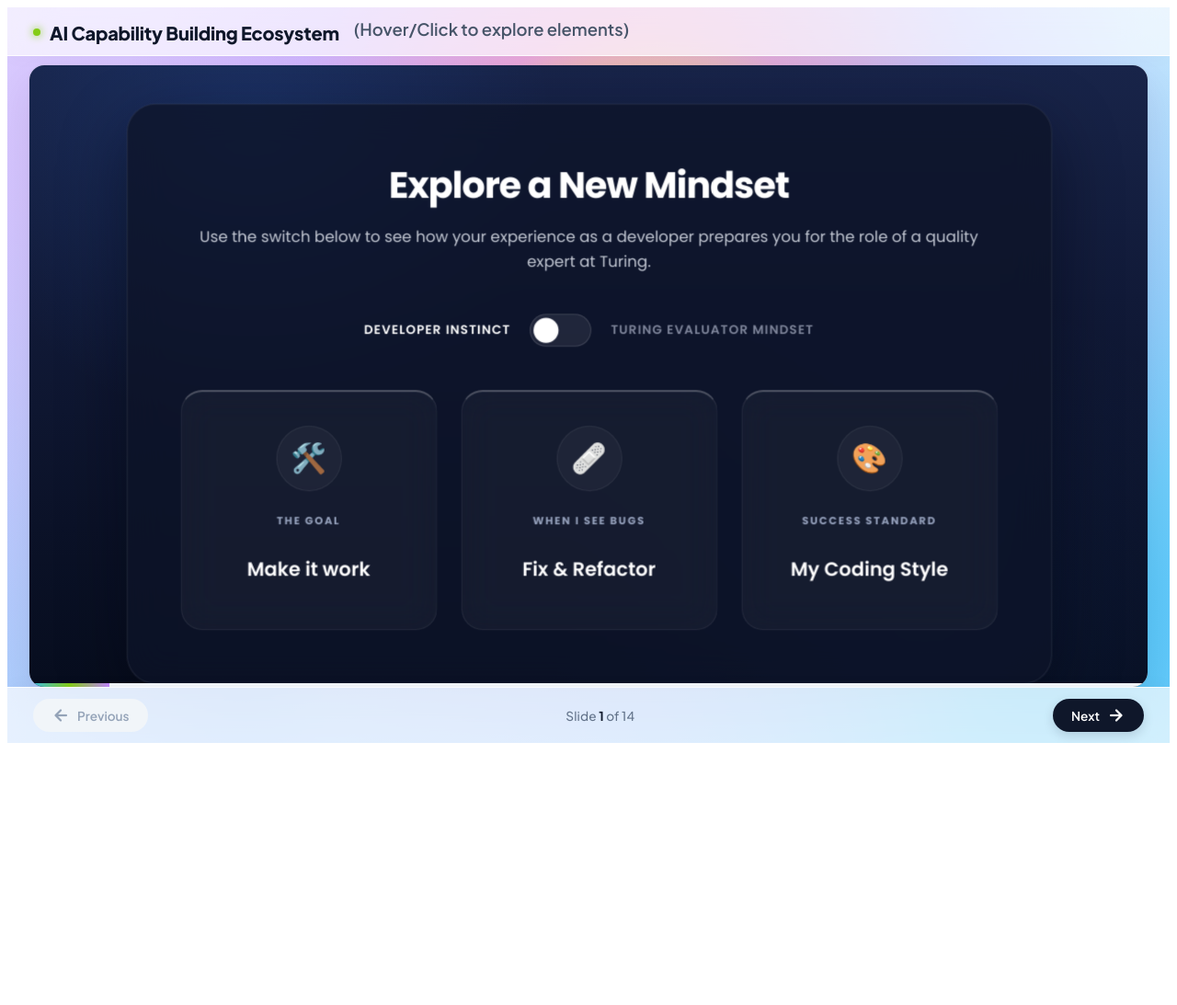
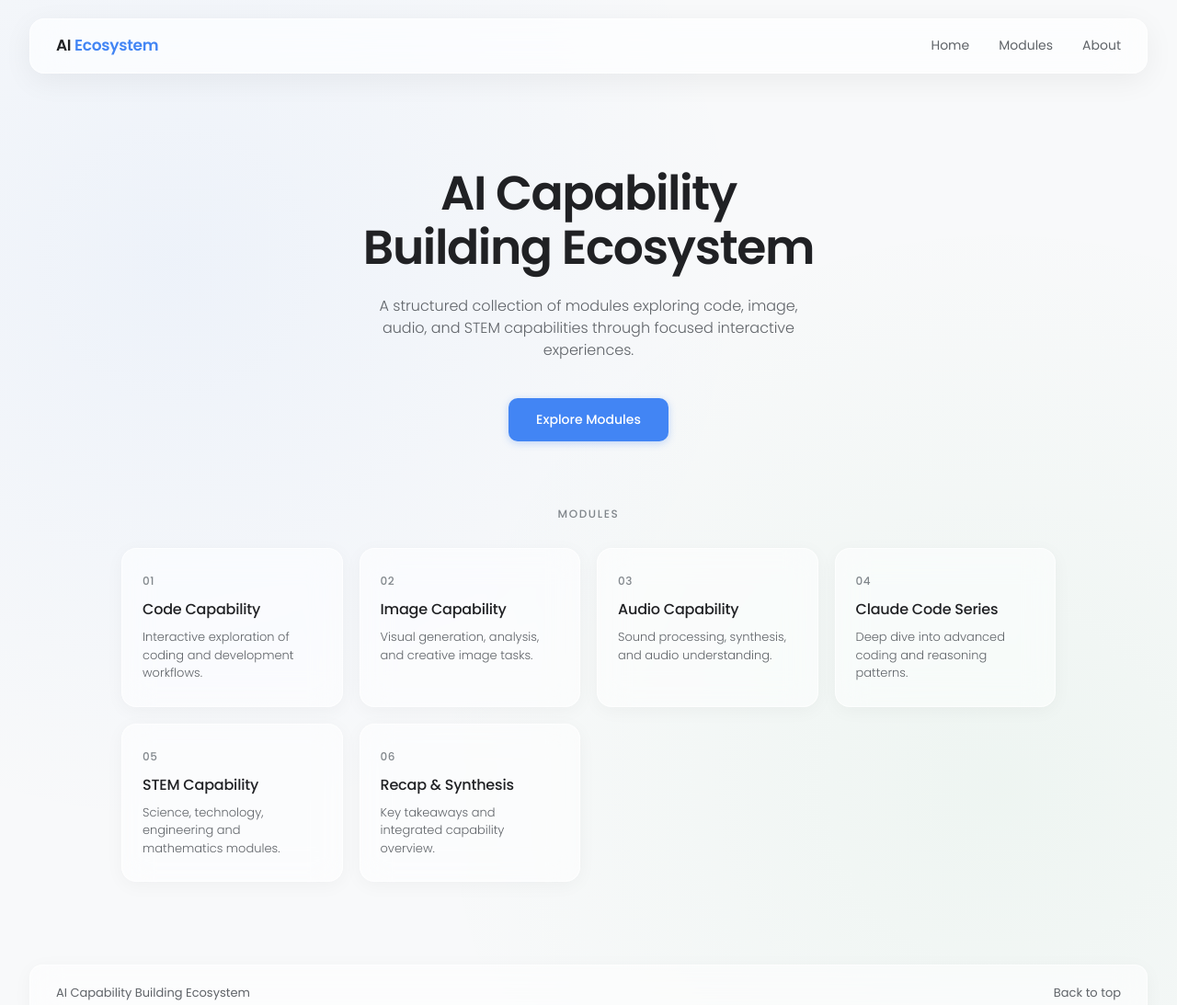
Before and after one commit to farheennasirkhan-learn/AI-Capability-Building, a plain HTML site: page index.html in a window 1280 px wide. Shown: the whole page at 92% size. Before the commit the page ends 816 px from the top, so only its background shows below. Drawn offline with nearby package versions, Linux system fonts and the light colour scheme.

Commit message:
Update index.html

```diff
--- a/index.html
+++ b/index.html
@@ -1,275 +1,339 @@
-<div class="mod-s15">
-  <link href="https://fonts.googleapis.com/css2?family=Plus+Jakarta+Sans:wght@300;400;500;600;700;800&display=swap" rel="stylesheet">
-  <link href="https://fonts.googleapis.com/css2?family=Material+Symbols+Rounded:opsz,wght,FILL,GRAD@24,600,1,0" rel="stylesheet">
+<!DOCTYPE html>
+<html lang="en">
+<head>
+  <meta charset="UTF-8">
+  <meta name="viewport" content="width=device-width, initial-scale=1.0">
+  <title>AI Capability Building Ecosystem</title>
+  <link href="https://fonts.googleapis.com/css2?family=Poppins:wght@300;400;500;600;700&display=swap" rel="stylesheet">
+  <style>
+    * {
+      margin: 0;
+      padding: 0;
+      box-sizing: border-box;
+    }
 
-  <style>
-    .mod-s15,
-    .mod-s15 * {
-      box-sizing: border-box;
-      font-family: 'Plus Jakarta Sans', sans-serif;
+    body {
+      font-family: 'Poppins', sans-serif;
+      background: #f8f9fa;
+      color: #202124;
+      min-height: 100vh;
+      line-height: 1.5;
+      -webkit-font-smoothing: antialiased;
+      background-image:
+        radial-gradient(circle at 15% 25%, rgba(66, 133, 244, 0.06) 0%, transparent 45%),
+        radial-gradient(circle at 85% 75%, rgba(52, 168, 83, 0.05) 0%, transparent 45%);
     }
-    .mod-s15 .material-symbols-rounded {
-      font-family: 'Material Symbols Rounded' !important;
-      font-weight: normal;
-      font-style: normal;
-      font-size: 20px;
-      line-height: 1;
-      letter-spacing: normal;
-      text-transform: none;
+
+    /* ===== GLASS HEADER ===== */
+    header {
+      position: sticky;
+      top: 20px;
+      z-index: 100;
+      margin: 20px 32px 0;
+      padding: 16px 28px;
+      display: flex;
+      justify-content: space-between;
+      align-items: center;
+      background: rgba(255, 255, 255, 0.65);
+      backdrop-filter: blur(20px) saturate(180%);
+      -webkit-backdrop-filter: blur(20px) saturate(180%);
+      border: 1px solid rgba(255, 255, 255, 0.7);
+      border-radius: 16px;
+      box-shadow: 0 8px 32px rgba(0, 0, 0, 0.06);
+    }
+
+    .logo {
+      font-size: 17px;
+      font-weight: 600;
+      letter-spacing: -0.3px;
+      color: #202124;
+    }
+
+    .logo span {
+      color: #4285F4;
+    }
+
+    nav {
+      display: flex;
+      gap: 32px;
+    }
+
+    nav a {
+      text-decoration: none;
+      color: #5f6368;
+      font-size: 14px;
+      font-weight: 400;
+      transition: color 0.2s ease;
+    }
+
+    nav a:hover {
+      color: #4285F4;
+    }
+
+    /* ===== HERO ===== */
+    .hero {
+      max-width: 820px;
+      margin: 0 auto;
+      padding: 100px 32px 70px;
+      text-align: center;
+    }
+
+    .hero h1 {
+      font-size: clamp(34px, 5.5vw, 52px);
+      font-weight: 600;
+      letter-spacing: -1.4px;
+      line-height: 1.15;
+      margin-bottom: 22px;
+      color: #202124;
+    }
+
+    .hero p {
+      font-size: 16px;
+      font-weight: 300;
+      color: #5f6368;
+      max-width: 480px;
+      margin: 0 auto 40px;
+    }
+
+    .cta {
       display: inline-block;
-      white-space: nowrap;
-      word-wrap: normal;
-      direction: ltr;
-      font-feature-settings: 'liga';
-      -webkit-font-feature-settings: 'liga';
-      -webkit-font-smoothing: antialiased;
-      font-variation-settings: 'FILL' 0, 'wght' 600, 'GRAD' 0, 'opsz' 24;
+      padding: 13px 30px;
+      background: #4285F4;
+      color: #ffffff;
+      text-decoration: none;
+      font-size: 14px;
+      font-weight: 500;
+      border-radius: 10px;
+      transition: all 0.25s ease;
+      box-shadow: 0 2px 8px rgba(66, 133, 244, 0.3);
     }
-    .mod-s15 {
-      width: 100%;
-      height: 100vh;
-      max-height: 100vh;
-      background-color: #dbeafe;
-      background-image:
-        radial-gradient(circle at 55% 35%, rgba(163, 230, 53, 0.85) 0%, rgba(250, 204, 21, 0.6) 15%, rgba(244, 114, 182, 0.5) 30%, rgba(192, 132, 252, 0.3) 50%, transparent 70%),
-        radial-gradient(circle at 10% 20%, rgba(216, 180, 254, 0.8) 0%, transparent 50%),
-        radial-gradient(circle at 90% 85%, rgba(56, 189, 248, 0.9) 0%, transparent 60%),
-        radial-gradient(circle at 20% 90%, rgba(96, 165, 250, 0.6) 0%, transparent 60%);
-      display: flex;
-      flex-direction: column;
+
+    .cta:hover {
+      background: #3367d6;
+      transform: translateY(-1px);
+      box-shadow: 0 4px 14px rgba(66, 133, 244, 0.4);
+    }
+
+    /* ===== MODULES SECTION ===== */
+    .modules {
+      max-width: 1080px;
+      margin: 0 auto;
+      padding: 0 32px 90px;
+    }
+
+    .section-label {
+      font-size: 12px;
+      font-weight: 500;
+      letter-spacing: 1.6px;
+      text-transform: uppercase;
+      color: #80868b;
+      margin-bottom: 28px;
+      text-align: center;
+    }
+
+    .grid {
+      display: grid;
+      grid-template-columns: repeat(auto-fit, minmax(240px, 1fr));
+      gap: 18px;
+    }
+
+    /* ===== GLASS CARDS ===== */
+    .card {
+      background: rgba(255, 255, 255, 0.55);
+      backdrop-filter: blur(16px) saturate(160%);
+      -webkit-backdrop-filter: blur(16px) saturate(160%);
+      border: 1px solid rgba(255, 255, 255, 0.7);
+      border-radius: 16px;
+      padding: 26px 22px;
+      text-decoration: none;
+      color: inherit;
+      display: block;
+      transition: all 0.25s ease;
+      box-shadow: 0 4px 20px rgba(0, 0, 0, 0.04);
+      position: relative;
       overflow: hidden;
     }
-    .mod-s15__header {
-      background: rgba(255, 255, 255, 0.65);
-      backdrop-filter: blur(24px);
-      -webkit-backdrop-filter: blur(24px);
-      border-bottom: 1px solid rgba(255, 255, 255, 0.8);
-      color: #0f172a;
-      padding: 12px 28px;
+
+    .card::before {
+      content: "";
+      position: absolute;
+      top: 0;
+      left: 0;
+      width: 4px;
+      height: 100%;
+      background: var(--accent);
+      opacity: 0;
+      transition: opacity 0.25s ease;
+    }
+
+    .card:hover {
+      background: rgba(255, 255, 255, 0.8);
+      border-color: rgba(0, 0, 0, 0.08);
+      transform: translateY(-3px);
+      box-shadow: 0 12px 32px rgba(0, 0, 0, 0.08);
+    }
+
+    .card:hover::before {
+      opacity: 1;
+    }
+
+    .card-number {
+      font-size: 12px;
+      font-weight: 500;
+      color: #80868b;
+      margin-bottom: 10px;
+      letter-spacing: 0.5px;
+    }
+
+    .card h3 {
+      font-size: 16px;
+      font-weight: 500;
+      margin-bottom: 8px;
+      letter-spacing: -0.2px;
+      color: #202124;
+    }
+
+    .card p {
+      font-size: 13px;
+      font-weight: 300;
+      color: #5f6368;
+      line-height: 1.5;
+    }
+
+    /* Google color accents for cards */
+    .card:nth-child(1) { --accent: #4285F4; } /* Blue */
+    .card:nth-child(2) { --accent: #EA4335; } /* Red */
+    .card:nth-child(3) { --accent: #FBBC05; } /* Yellow */
+    .card:nth-child(4) { --accent: #34A853; } /* Green */
+    .card:nth-child(5) { --accent: #4285F4; } /* Blue */
+    .card:nth-child(6) { --accent: #EA4335; } /* Red */
+
+    /* ===== GLASS FOOTER ===== */
+    footer {
+      margin: 0 32px 28px;
+      padding: 20px 28px;
       display: flex;
-      align-items: baseline;
-      gap: 12px;
-      z-index: 10;
-      box-shadow: 0 4px 20px rgba(0,0,0,0.02);
-      flex-wrap: wrap;
+      justify-content: space-between;
+      align-items: center;
+      font-size: 13px;
+      color: #5f6368;
+      background: rgba(255, 255, 255, 0.55);
+      backdrop-filter: blur(16px);
+      -webkit-backdrop-filter: blur(16px);
+      border: 1px solid rgba(255, 255, 255, 0.7);
+      border-radius: 14px;
+      box-shadow: 0 4px 20px rgba(0, 0, 0, 0.04);
     }
-    .mod-s15__title-group {
-      display: flex;
-      align-items: baseline;
-      gap: 16px;
+
+    footer a {
+      color: #5f6368;
+      text-decoration: none;
+      transition: color 0.2s ease;
     }
-    .mod-s15__title {
-      font-size: 1.25rem;
-      font-weight: 800;
-      letter-spacing: -0.01em;
-      color: #0f172a;
-      display: flex;
-      align-items: center;
-      gap: 10px;
+
+    footer a:hover {
+      color: #4285F4;
     }
-    .mod-s15__title::before {
-      content: '';
-      display: inline-block;
-      width: 8px;
-      height: 8px;
-      background: #84cc16;
-      border-radius: 50%;
-      box-shadow: 0 0 10px #84cc16;
-    }
-    .mod-s15__hint {
-      font-size: 1.15rem;
-      font-weight: 600;
-      color: #475569;
-    }
-    .mod-s15__viewer {
-      flex: 1;
-      padding: 10px 24px 0;
-      position: relative;
-      min-height: 0;
-      display: flex;
-      flex-direction: column;
-    }
-    .mod-s15__frame-container {
-      flex: 1;
-      width: 100%;
-      background: #ffffff;
-      border-radius: 16px;
-      overflow: hidden;
-      box-shadow: 0 20px 40px rgba(0, 0, 0, 0.08),
-                  0 0 0 1px rgba(0, 0, 0, 0.03);
-      position: relative;
-    }
-    .mod-s15__frame {
-      width: 95.45%;
-      height: 95.45%;
-      border: none;
-      display: block;
-      transform: scale(1.048);
-      transform-origin: top left;
-    }
-    .mod-s15__controls {
-      padding: 12px 28px;
-      background: rgba(255, 255, 255, 0.7);
-      backdrop-filter: blur(24px);
-      -webkit-backdrop-filter: blur(24px);
-      border-top: 1px solid rgba(255, 255, 255, 0.8);
-      display: flex;
-      align-items: center;
-      justify-content: space-between;
-      gap: 16px;
-      z-index: 20;
-      flex-wrap: wrap;
-      box-shadow: 0 -4px 20px rgba(0,0,0,0.02);
-    }
-    .mod-s15__btn {
-      display: inline-flex;
-      align-items: center;
-      gap: 8px;
-      padding: 8px 20px;
-      font-size: 0.85rem;
-      font-weight: 600;
-      border: none;
-      border-radius: 9999px;
-      background: #0f172a;
-      color: #ffffff;
-      cursor: pointer;
-      transition: all 0.25s cubic-bezier(0.4, 0, 0.2, 1);
-      box-shadow: 0 4px 12px rgba(15, 23, 42, 0.15);
-    }
-    .mod-s15__btn:hover:not(:disabled) {
-      background: #1e293b;
-      transform: translateY(-2px);
-      box-shadow: 0 6px 16px rgba(15, 23, 42, 0.25);
-    }
-    .mod-s15__btn:disabled {
-      background: #f1f5f9;
-      color: #94a3b8;
-      box-shadow: none;
-      cursor: not-allowed;
-      transform: none;
-    }
-    .mod-s15__counter {
-      font-size: 0.85rem;
-      font-weight: 500;
-      color: #64748b;
-      letter-spacing: 0.01em;
-      white-space: nowrap;
-    }
-    .mod-s15__counter strong {
-      color: #0f172a;
-      font-weight: 700;
-    }
-    .mod-s15__progress {
-      height: 4px;
-      background: #f1f5f9;
-      position: absolute;
-      bottom: 0;
-      left: 0;
-      right: 0;
-    }
-    .mod-s15__progress-bar {
-      height: 100%;
-      background: linear-gradient(90deg, #38bdf8, #84cc16, #c084fc);
-      transition: width 0.4s cubic-bezier(0.4, 0, 0.2, 1);
-    }
+
+    /* ===== RESPONSIVE ===== */
     @media (max-width: 700px) {
-      .mod-s15__header { padding: 10px 16px; }
-      .mod-s15__viewer { padding: 8px 12px 0; }
-      .mod-s15__frame-container { border-radius: 12px; }
-      .mod-s15__controls { padding: 10px 16px; justify-content: center; }
-      .mod-s15__btn { padding: 8px 16px; font-size: 0.8rem; flex: 1 1 auto; justify-content: center; }
-      .mod-s15__counter { order: -1; width: 100%; text-align: center; margin-bottom: 2px; }
-      .mod-s15__hint { font-size: 1rem; }
+      header {
+        margin: 14px 16px 0;
+        padding: 14px 18px;
+        flex-direction: column;
+        gap: 14px;
+      }
+
+      nav {
+        gap: 22px;
+      }
+
+      .hero {
+        padding: 70px 20px 50px;
+      }
+
+      .modules {
+        padding: 0 16px 70px;
+      }
+
+      footer {
+        margin: 0 16px 20px;
+        padding: 16px 18px;
+        flex-direction: column;
+        gap: 10px;
+        text-align: center;
+      }
     }
   </style>
+</head>
+<body>
 
-  <div class="mod-s15__header">
-    <div class="mod-s15__title-group">
-      <span class="mod-s15__title">AI Capability Building Ecosystem</span>
-      <span class="mod-s15__hint">(Hover/Click to explore elements)</span>
+  <!-- Glass Header -->
+  <header>
+    <div class="logo">AI <span>Ecosystem</span></div>
+    <nav>
+      <a href="#">Home</a>
+      <a href="#modules">Modules</a>
+      <a href="#">About</a>
+    </nav>
+  </header>
+
+  <!-- Hero -->
+  <section class="hero">
+    <h1>AI Capability<br>Building Ecosystem</h1>
+    <p>A structured collection of modules exploring code, image, audio, and STEM capabilities through focused interactive experiences.</p>
+    <a href="#modules" class="cta">Explore Modules</a>
+  </section>
+
+  <!-- Modules -->
+  <section class="modules" id="modules">
+    <div class="section-label">Modules</div>
+    <div class="grid">
+
+      <a href="Code Capability 1.html" class="card">
+        <div class="card-number">01</div>
+        <h3>Code Capability</h3>
+        <p>Interactive exploration of coding and development workflows.</p>
+      </a>
+
+      <a href="Image Capability 1.html" class="card">
+        <div class="card-number">02</div>
+        <h3>Image Capability</h3>
+        <p>Visual generation, analysis, and creative image tasks.</p>
+      </a>
+
+      <a href="Audio Capability 1.html" class="card">
+        <div class="card-number">03</div>
+        <h3>Audio Capability</h3>
+        <p>Sound processing, synthesis, and audio understanding.</p>
+      </a>
+
+      <a href="Claude Code 0.html" class="card">
+        <div class="card-number">04</div>
+        <h3>Claude Code Series</h3>
+        <p>Deep dive into advanced coding and reasoning patterns.</p>
+      </a>
+
+      <a href="STEM Capability 1.html" class="card">
+        <div class="card-number">05</div>
+        <h3>STEM Capability</h3>
+        <p>Science, technology, engineering and mathematics modules.</p>
+      </a>
+
+      <a href="Claude Code Recap 6.html" class="card">
+        <div class="card-number">06</div>
+        <h3>Recap & Synthesis</h3>
+        <p>Key takeaways and integrated capability overview.</p>
+      </a>
+
     </div>
-  </div>
+  </section>
 
-  <div class="mod-s15__viewer">
-    <div class="mod-s15__frame-container">
-      <iframe id="demoFrame" class="mod-s15__frame" src="Code Capability 1.html" title="Module slide preview"></iframe>
-      <div class="mod-s15__progress">
-        <div class="mod-s15__progress-bar" id="progressBar" style="width: 7.14%"></div>
-      </div>
-    </div>
-  </div>
+  <!-- Glass Footer -->
+  <footer>
+    <span>AI Capability Building Ecosystem</span>
+    <a href="#">Back to top</a>
+  </footer>
 
-  <div class="mod-s15__controls">
-    <button id="prevBtn" class="mod-s15__btn" type="button">
-      <span class="material-symbols-rounded" aria-hidden="true">arrow_back</span>
-      Previous
-    </button>
-    <span class="mod-s15__counter">
-      Slide <strong><span id="current">1</span></strong> of 14
-    </span>
-    <button id="nextBtn" class="mod-s15__btn" type="button">
-      Next
-      <span class="material-symbols-rounded" aria-hidden="true">arrow_forward</span>
-    </button>
-  </div>
-
-  <script>
-    (function(){
-      var root = document.currentScript.closest('.mod-s15');
-      if(!root) return;
-
-      var files = [
-        "Code Capability 1.html",
-        "Image Capability 1.html",
-        "Image Capability 2.html",
-        "Audio Capability 1.html",
-        "Claude Code Recap 6.html",
-        "Claude Code 0.html",
-        "Claude Code 1.html",
-        "Claude Code 2.html",
-        "Claude Code 3.html",
-        "Claude Code 4.html",
-        "Claude Code 5.html",
-        "STEM Capability 1.html",
-        "STEM Capability 2.html",
-        "STEM Capability 3.html"
-      ];
-
-      var currentIndex = 0;
-      var frame = root.querySelector('#demoFrame');
-      var currentEl = root.querySelector('#current');
-      var progressBar = root.querySelector('#progressBar');
-      var prevBtn = root.querySelector('#prevBtn');
-      var nextBtn = root.querySelector('#nextBtn');
-
-      function update() {
-        var targetFile = files[currentIndex];
-        frame.src = targetFile;
-        currentEl.textContent = currentIndex + 1;
-        progressBar.style.width = ((currentIndex + 1) / files.length * 100) + '%';
-        prevBtn.disabled = currentIndex === 0;
-        nextBtn.disabled = currentIndex === files.length - 1;
-      }
-
-      nextBtn.addEventListener('click', function(){
-        if(currentIndex < files.length - 1){
-          currentIndex++;
-          update();
-        }
-      });
-
-      prevBtn.addEventListener('click', function(){
-        if(currentIndex > 0){
-          currentIndex--;
-          update();
-        }
-      });
-
-      frame.addEventListener('error', function() {
-        console.warn("Could not load slide: " + files[currentIndex]);
-      });
-
-      update();
-    })();
-  </script>
-</div>
+</body>
+</html>
```
